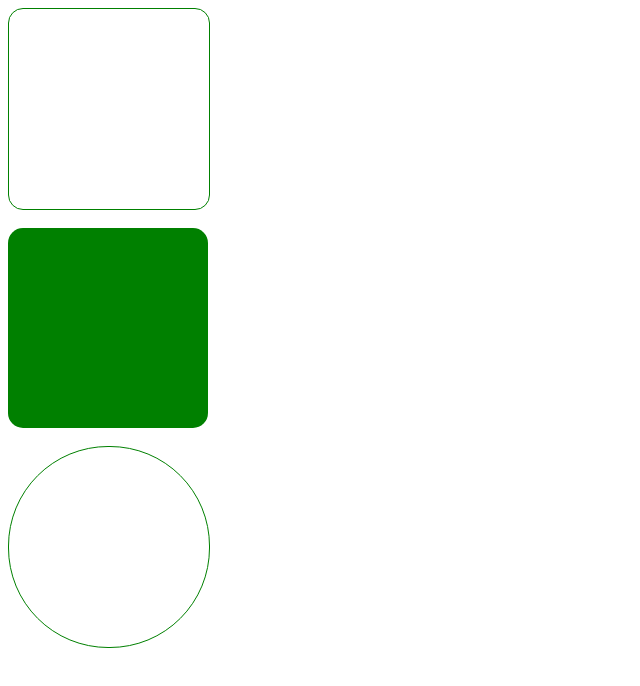
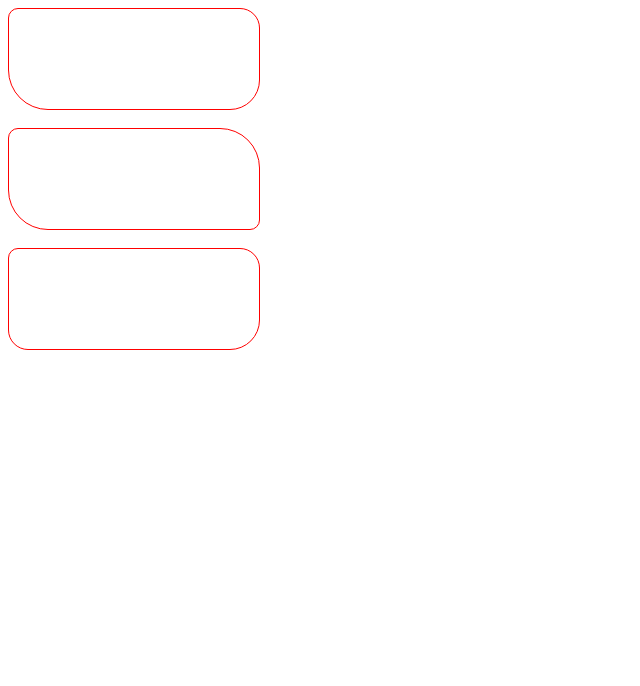
Before and after one commit to BusterKeatonjr/CssBase, a plain HTML site: page index.html in a window 1280 px wide. Shown: the whole page, without its empty margins (0-640 px from the left). Drawn offline with Linux system fonts and the light colour scheme.

Commit message:
Разные скругления для разных углов CSS

```diff
--- a/style.css
+++ b/style.css
@@ -1,19 +1,19 @@
 #elem {
-	width: 200px;
-	height: 200px;
-	border: 1px solid green;
-	border-radius: 15px;
+	width: 250px;
+	height: 100px;
+	border: 1px solid red;
+	border-radius: 10px 20px 30px 40px;
 }
 #elem2 {
-	border-radius: 15px;
-	width: 200px;
-	height: 200px;
-	background-color: green;
+		width: 250px;
+		height: 100px;
+		border: 1px solid red;
+		border-radius: 10px 40px;
+
 }
-
 #elem3 {
-	width: 200px;
-	height: 200px;
-	border-radius: 100px;
-	border: 1px solid green;
+	width: 250px;
+	height: 100px;
+	border: 1px solid red;
+	border-radius: 10px 20px 30px;
 }
```
